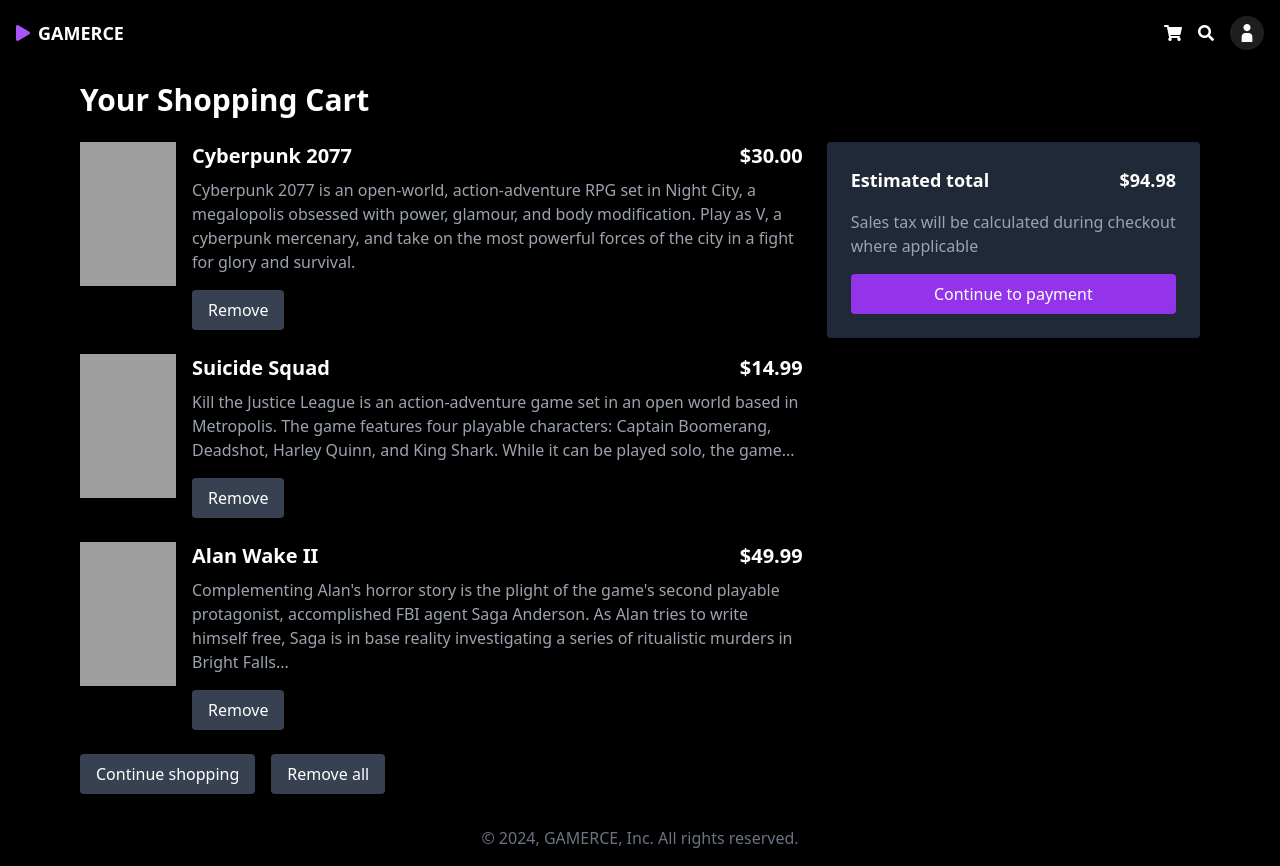
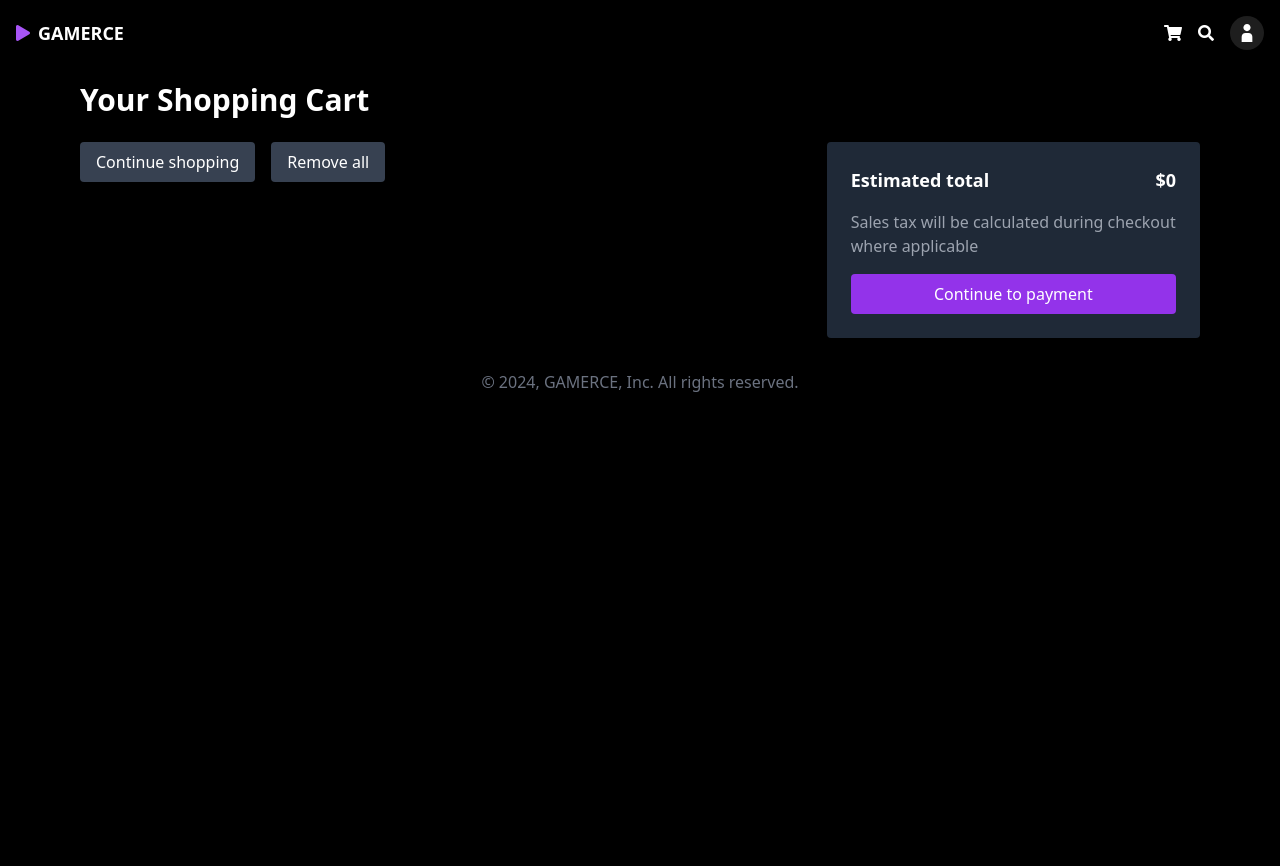
Before and after one commit to Boltuzamaki/game_commerce_website, a Flask app: page /cart in a window 1280 px wide. After the commit the page ends 392 px from the top, so only its background shows below. Run offline with Flask 3, Linux system fonts and the light colour scheme; the visitor is signed in with stand-in values (Sample User, id 1); data comes from the database, SQL or seed files in the repository; some libraries are stand-ins or nearby versions; grey boxes are pictures that could not be loaded.

Commit message:
added shopping cart functionality

```diff
--- a/frontend/main.py
+++ b/frontend/main.py
@@ -39,7 +39,8 @@
         CREATE TABLE IF NOT EXISTS users (
             username TEXT PRIMARY KEY,
             email TEXT NOT NULL,
-            password TEXT NOT NULL
+            password TEXT NOT NULL,
+            cart_games TEXT
         )
     """
     )
@@ -68,6 +69,28 @@
         (username, email, password),
     )
     conn.commit()
+    conn.close()
+
+
+def update_cart(email, game_name):
+    conn = sqlite3.connect(db_path)
+    cursor = conn.cursor()
+    cursor.execute("SELECT cart_games FROM users WHERE email = ?", (email,))
+    cart_games = cursor.fetchone()[0]
+    if cart_games:
+        cart_games_list = cart_games.split(",")
+    else:
+        cart_games_list = []
+
+    # Check if the game is already in the cart
+    if game_name not in cart_games_list:
+        cart_games_list.append(game_name)
+        cursor.execute(
+            "UPDATE users SET cart_games = ? WHERE email = ?",
+            (",".join(cart_games_list), email),
+        )
+        conn.commit()
+
     conn.close()
 
 
@@ -213,20 +236,91 @@
 @app.route("/game/<game_name>")
 def game_page(game_name):
     game_data = get_game_data(game_name)
+    added_to_cart = False
+
+    if "user" in session:
+        username = session["user"]
+        user = get_user(username)
+        if user and user[3]:  # Check if cart_games is not None
+            cart_games_list = user[3].split(",")
+            added_to_cart = game_name in cart_games_list
+
     if game_data:
-        return render_template("game_detail.html", game=game_data)
+        return render_template(
+            "game_detail.html", game=game_data, added_to_cart=added_to_cart
+        )
     else:
         return "Game not found", 404
 
 
+@app.route("/add_to_cart", methods=["POST"])
+def add_to_cart():
+    if "user" not in session:
+        flash("Please sign in to add games to your cart.", "error")
+        return redirect(url_for("signin"))
+
+    data = request.get_json()
+    game_name = data.get("game_name")
+    username = session["user"]
+
+    update_cart(username, game_name)
+    flash(f"{game_name} added to cart.", "success")
+    return jsonify({"message": "Game added to cart"})
+
+
+@app.route("/buy_now", methods=["POST"])
+def buy_now():
+    if "user" not in session:
+        flash("Please sign in to purchase games.", "error")
+        return redirect(url_for("signin"))
+
+    data = request.get_json()
+    game_name = data.get("game_name")
+    username = session["user"]
+
+    update_cart(username, game_name)
+    flash(f"{game_name} added to cart. Proceeding to checkout.", "success")
+    return jsonify({"redirect": url_for("cart")})
+
+
 # New route for cart
-@app.route("/cart")
+@app.route("/cart", methods=["GET", "POST"])
 def cart():
     if "user" not in session:
         flash("Please sign in to access your cart.", "error")
         return redirect(url_for("signin"))
-    # If the user is signed in, render the cart page
-    return render_template("continue_payment.html")
+
+    username = session["user"]
+    user = get_user(username)
+    cart_games_list = user[3].split(",") if user and user[3] else []
+
+    if request.method == "POST":
+        data = request.get_json()
+        action = data.get("action")
+        game_name = data.get("game_name", None)
+
+        if action == "remove" and game_name:
+            if game_name in cart_games_list:
+                cart_games_list.remove(game_name)
+        elif action == "remove_all":
+            cart_games_list = []
+
+        conn = sqlite3.connect(db_path)
+        cursor = conn.cursor()
+        cursor.execute(
+            "UPDATE users SET cart_games = ? WHERE email = ?",
+            (",".join(cart_games_list), username),
+        )
+        conn.commit()
+        conn.close()
+
+        return jsonify({"success": True})
+
+    cart_games_data = [
+        get_game_data(game_name) for game_name in cart_games_list
+    ]
+
+    return render_template("continue_payment.html", cart_games=cart_games_data)
 
 
 if __name__ == "__main__":
--- a/frontend/templates/continue_payment.html
+++ b/frontend/templates/continue_payment.html
@@ -9,68 +9,32 @@
   </h1>
   <div class="flex flex-col lg:flex-row lg:space-x-6">
     <div class="flex-1 space-y-6">
+      {% for game in cart_games %}
       <div class="flex space-x-4">
-      <img alt="Cyberpunk 2077 game cover" class="w-24 h-36 object-cover" height="150" src="https://oaidalleapiprodscus.blob.core.windows.net/private/org-91T06aI7pEOrqSv6rJBVcjVq/user-GkD8SuDYBayKJ46GiFUGHoew/img-14kOi60KLdYW8G2jAWt0CN9Z.png?st=2024-10-11T15%3A20%3A17Z&amp;se=2024-10-11T17%3A20%3A17Z&amp;sp=r&amp;sv=2024-08-04&amp;sr=b&amp;rscd=inline&amp;rsct=image/png&amp;skoid=d505667d-d6c1-4a0a-bac7-5c84a87759f8&amp;sktid=a48cca56-e6da-484e-a814-9c849652bcb3&amp;skt=2024-10-10T23%3A19%3A11Z&amp;ske=2024-10-11T23%3A19%3A11Z&amp;sks=b&amp;skv=2024-08-04&amp;sig=ZD9y2a%2BmR74/yXxImzYGIO6IESbqOMCB26sQXbXI/34%3D" width="100"/>
+        <img alt="{{ game.name }} game cover" class="w-24 h-36 object-cover" height="150" src="{{ game.headerImage }}" width="100"/>
         <div class="flex-1">
           <div class="flex justify-between">
             <h2 class="text-xl font-bold">
-         Cyberpunk 2077
+              {{ game.name }}
             </h2>
             <span class="text-xl font-bold">
-         $30.00
+              ${{ game.price }}
             </span>
           </div>
           <p class="text-gray-400 mt-2">
-        Cyberpunk 2077 is an open-world, action-adventure RPG set in Night City, a megalopolis obsessed with power, glamour, and body modification. Play as V, a cyberpunk mercenary, and take on the most powerful forces of the city in a fight for glory and survival.
+            {{ game.shortDesc[:150] }}....
           </p>
-       <button class="mt-4 bg-gray-700 text-white py-2 px-4 rounded">
+          <button class="mt-4 bg-gray-700 text-white py-2 px-4 rounded" onclick="removeGame('{{ game.name }}')">
             Remove
           </button>
         </div>
       </div>
-     <div class="flex space-x-4">
-      <img alt="Suicide Squad game cover" class="w-24 h-36 object-cover" height="150" src="https://oaidalleapiprodscus.blob.core.windows.net/private/org-91T06aI7pEOrqSv6rJBVcjVq/user-GkD8SuDYBayKJ46GiFUGHoew/img-tSAJGlWL1FOrC3EdLcAWUwL4.png?st=2024-10-11T15%3A20%3A13Z&amp;se=2024-10-11T17%3A20%3A13Z&amp;sp=r&amp;sv=2024-08-04&amp;sr=b&amp;rscd=inline&amp;rsct=image/png&amp;skoid=d505667d-d6c1-4a0a-bac7-5c84a87759f8&amp;sktid=a48cca56-e6da-484e-a814-9c849652bcb3&amp;skt=2024-10-10T23%3A09%3A38Z&amp;ske=2024-10-11T23%3A09%3A38Z&amp;sks=b&amp;skv=2024-08-04&amp;sig=TpLg%2BgBjuum9YoFQWfKlY2b/aubk/lsgem49fhQj9OM%3D" width="100"/>
-      <div class="flex-1">
-       <div class="flex justify-between">
-        <h2 class="text-xl font-bold">
-         Suicide Squad
-        </h2>
-        <span class="text-xl font-bold">
-         $14.99
-        </span>
-       </div>
-       <p class="text-gray-400 mt-2">
-        Kill the Justice League is an action-adventure game set in an open world based in Metropolis. The game features four playable characters: Captain Boomerang, Deadshot, Harley Quinn, and King Shark. While it can be played solo, the game...
-       </p>
-       <button class="mt-4 bg-gray-700 text-white py-2 px-4 rounded">
-        Remove
-       </button>
-      </div>
-     </div>
-     <div class="flex space-x-4">
-      <img alt="Alan Wake II game cover" class="w-24 h-36 object-cover" height="150" src="https://oaidalleapiprodscus.blob.core.windows.net/private/org-91T06aI7pEOrqSv6rJBVcjVq/user-GkD8SuDYBayKJ46GiFUGHoew/img-4PZDkivFosbgY3QGyAHP9zwS.png?st=2024-10-11T15%3A20%3A17Z&amp;se=2024-10-11T17%3A20%3A17Z&amp;sp=r&amp;sv=2024-08-04&amp;sr=b&amp;rscd=inline&amp;rsct=image/png&amp;skoid=d505667d-d6c1-4a0a-bac7-5c84a87759f8&amp;sktid=a48cca56-e6da-484e-a814-9c849652bcb3&amp;skt=2024-10-10T23%3A06%3A12Z&amp;ske=2024-10-11T23%3A06%3A12Z&amp;sks=b&amp;skv=2024-08-04&amp;sig=cZbHs3Kkevz8KPhOtFDpXO86R1KtBxr/171YPE4luCA%3D" width="100"/>
-      <div class="flex-1">
-       <div class="flex justify-between">
-        <h2 class="text-xl font-bold">
-         Alan Wake II
-        </h2>
-        <span class="text-xl font-bold">
-         $49.99
-        </span>
-       </div>
-       <p class="text-gray-400 mt-2">
-        Complementing Alan's horror story is the plight of the game's second playable protagonist, accomplished FBI agent Saga Anderson. As Alan tries to write himself free, Saga is in base reality investigating a series of ritualistic murders in Bright Falls...
-       </p>
-       <button class="mt-4 bg-gray-700 text-white py-2 px-4 rounded">
-        Remove
-       </button>
-      </div>
-     </div>
+      {% endfor %}
       <div class="flex space-x-4">
         <button class="bg-gray-700 text-white py-2 px-4 rounded">
           Continue shopping
         </button>
-      <button class="bg-gray-700 text-white py-2 px-4 rounded">
+        <button class="bg-gray-700 text-white py-2 px-4 rounded" onclick="removeAllGames()">
           Remove all
         </button>
       </div>
@@ -82,7 +46,7 @@
             Estimated total
           </span>
           <span class="text-lg font-bold">
-        $94.98
+            ${{ cart_games | sum(attribute='price') }}
           </span>
         </div>
         <p class="text-gray-400 mb-4">
@@ -95,4 +59,38 @@
     </div>
   </div>
 </main>
+
+<script>
+  function removeGame(gameName) {
+    fetch('/cart', {
+      method: 'POST',
+      headers: {
+        'Content-Type': 'application/json',
+      },
+      body: JSON.stringify({ game_name: gameName, action: 'remove' }),
+    })
+    .then(response => response.json())
+    .then(data => {
+      if (data.success) {
+        location.reload();
+      }
+    });
+  }
+
+  function removeAllGames() {
+    fetch('/cart', {
+      method: 'POST',
+      headers: {
+        'Content-Type': 'application/json',
+      },
+      body: JSON.stringify({ action: 'remove_all' }),
+    })
+    .then(response => response.json())
+    .then(data => {
+      if (data.success) {
+        location.reload();
+      }
+    });
+  }
+</script>
 {% endblock %}
--- a/frontend/templates/signin_page.html
+++ b/frontend/templates/signin_page.html
@@ -20,7 +20,7 @@
         <form action="/signin" method="POST">
             <!-- Email Input -->
             <div class="mb-4">
-                <input type="email" name="username" placeholder="Email" class="w-full p-3 bg-gray-800 text-white rounded focus:outline-none focus:ring-2 focus:ring-purple-600" required>
+                <input type="username" name="username" placeholder="Email" class="w-full p-3 bg-gray-800 text-white rounded focus:outline-none focus:ring-2 focus:ring-purple-600" required>
             </div>
 
             <!-- Password Input -->
```
Also changed, not shown: frontend/src/cart_page/__init__.py (added, +35 -0 lines), frontend/templates/game_detail.html (+26 -2 lines), frontend/src/cart_page/utils.py (added). Lines whose indentation alone changed are shown as unchanged.
